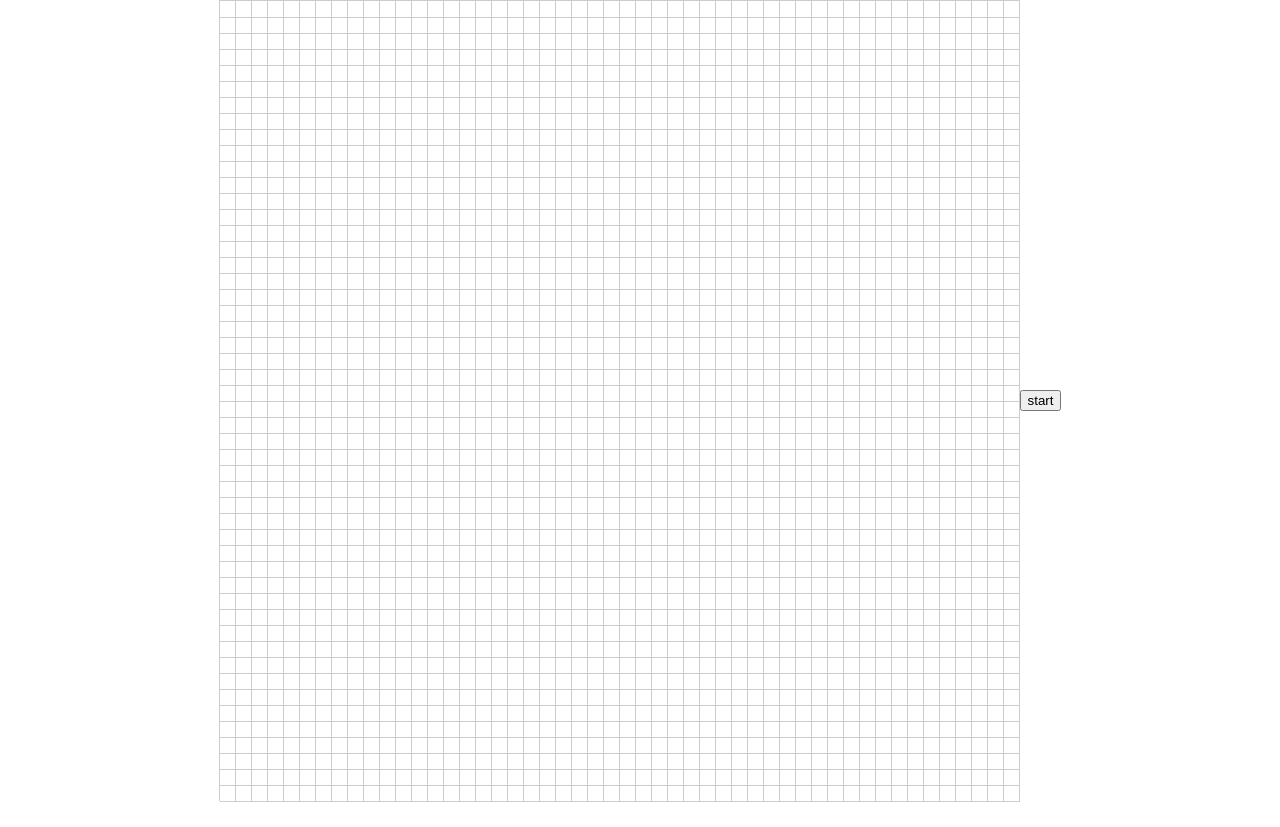
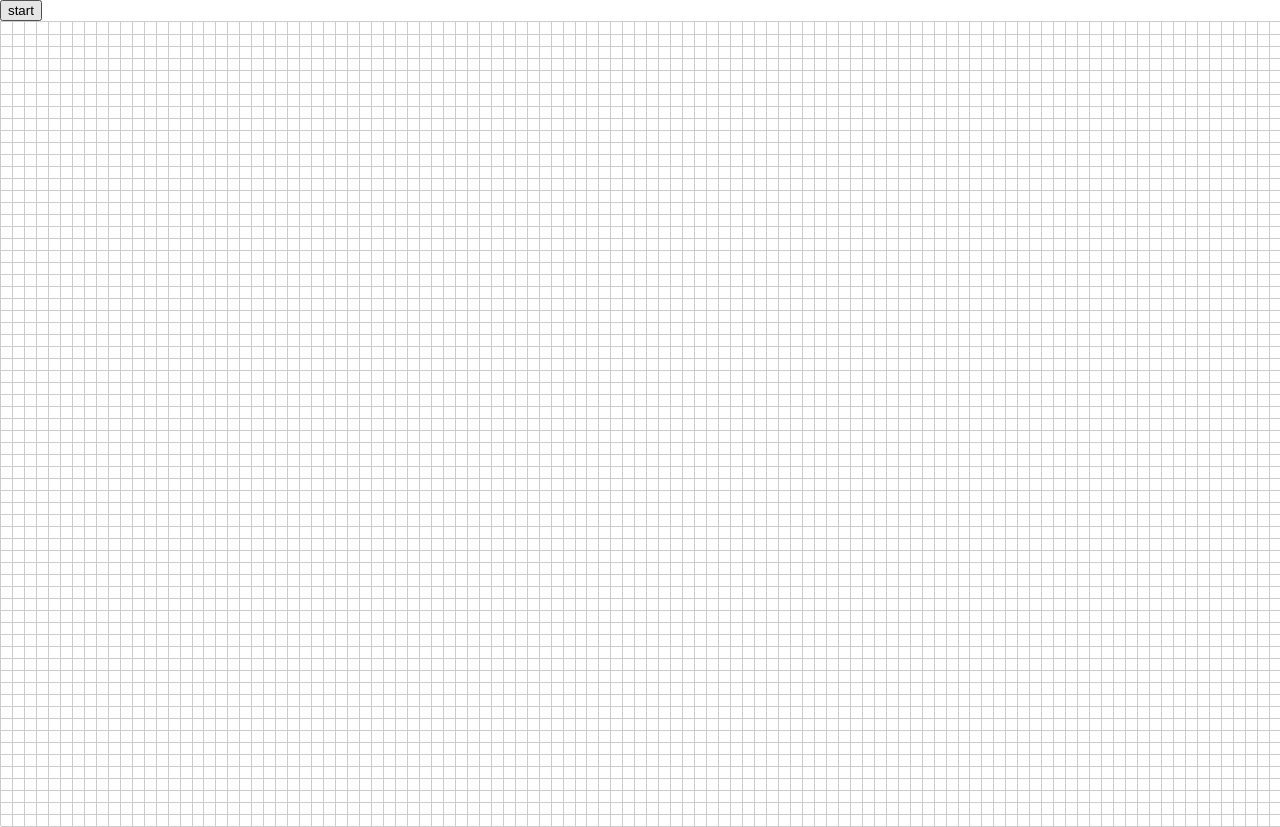
Before and after one commit to ruairidhflint/GameOfLife, a plain HTML site: page index.html in a window 1280 px wide. Before the commit the page ends 802 px from the top, so only its background shows below. Drawn offline with Linux system fonts and the light colour scheme.

Commit message:
WIP: full screen grid

```diff
--- a/index.html
+++ b/index.html
@@ -10,7 +10,7 @@
     <script defer src="script.js"></script>
   </head>
   <body>
-    <div class="root"></div>
     <button id="start">start</button>
+    <div id="root"></div>
   </body>
 </html>
--- a/script.js
+++ b/script.js
@@ -1,8 +1,11 @@
-const root = document.querySelector(".root");
+const grid = document.querySelector("#root");
 const startButton = document.querySelector("#start");
+const width = window.innerWidth;
+const height = window.innerHeight;
 
-const rows = 50;
-const cols = 50;
+const rows = Math.ceil(height / 12);
+const cols = Math.ceil(width / 12);
+
 let gameboard = [];
 
 const createGameMatrix = () => {
@@ -14,6 +17,9 @@ const createGameMatrix = () => {
     gameboard.push(row);
   }
 };
+
+grid.style.minHeight = `${height}px`;
+grid.style.minWidth = `${width}px`;
 
 const printGrid = () => {
   root.innerHTML = "";
@@ -97,3 +103,6 @@ startButton.addEventListener("click", playTheGameOfLife);
 
 createGameMatrix();
 printGrid();
+
+createGameMatrix();
+printGrid();
--- a/styles.css
+++ b/styles.css
@@ -1,25 +1,19 @@
-body {
-  height: 100vh;
-  width: 100vw;
-  display: flex;
-  justify-content: center;
-  align-items: center;
-}
+/* body {
+  overflow: hidden;
+} */
 
-.root {
-  width: 800px;
-  height: 800px;
+#root {
   border: 1px solid #ccc;
   border-width: 1px 0 0 1px;
 }
 
 .row {
-  height: 2%;
+  height: 12px;
   display: flex;
 }
 
 .cell {
-  width: 2%;
+  width: 12px;
   height: 100%;
   border: 1px solid #ccc;
   border-width: 0 1px 1px 0;
```
